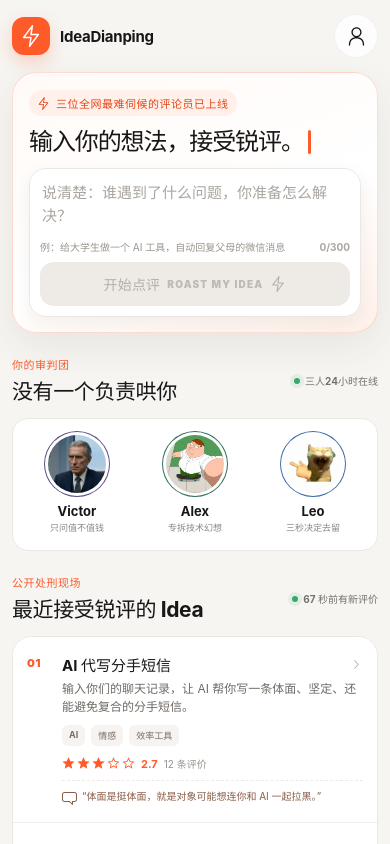
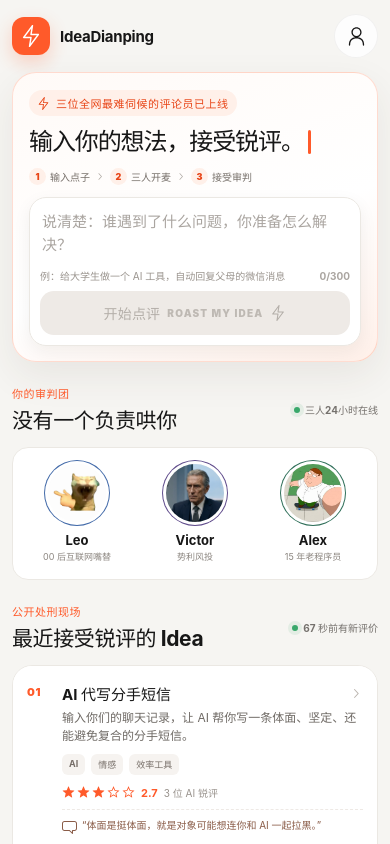
Before and after one commit to DouvidGit/IdeaDianping, a React (Vite) app: page / in a window 390 px wide. Built offline with nearby package versions, Linux system fonts and the light colour scheme.

Commit message:
Improve Issue 7 frontend experience

```diff
--- a/src/Prototype.tsx
+++ b/src/Prototype.tsx
@@ -62,7 +62,7 @@ type StoredIdea = Idea & {
 
 const IDEA_STORAGE_KEY = "ideadianping:ideas:v1";
 const STORAGE_EVENT = "ideadianping:ideas-changed";
-const personaIds: PersonaId[] = ["vc", "engineer", "genz"];
+const personaIds: PersonaId[] = ["genz", "vc", "engineer"];
 
 const heroTitles = [
   "Any IDEAs?",
@@ -72,10 +72,20 @@ const heroTitles = [
 ] as const;
 
 const personaShortIntro: Record<PersonaId, string> = {
-  vc: "只问值不值钱",
-  engineer: "专拆技术幻想",
-  genz: "三秒决定去留",
-};
+  vc: "势利风投",
+  engineer: "15 年老程序员",
+  genz: "00 后互联网嘴替",
+};
+
+const roastSteps = ["输入点子", "三人开麦", "接受审判"] as const;
+
+function getRoastStamp(average: number) {
+  if (average >= 4.5) return "夯爆了";
+  if (average >= 3.5) return "顶级";
+  if (average >= 2.5) return "人上人";
+  if (average >= 1.5) return "NPC";
+  return "拉完了";
+}
 
 const personaMeta: Record<
   PersonaId,
@@ -255,6 +265,18 @@ function upsertIdeaRecord(
   return next;
 }
 
+function deleteIdeaRecord(ideaId: string) {
+  const nextRecords = readIdeaRecords().filter(
+    (record) => record.id !== ideaId,
+  );
+
+  window.localStorage.setItem(
+    IDEA_STORAGE_KEY,
+    JSON.stringify(nextRecords),
+  );
+  window.dispatchEvent(new Event(STORAGE_EVENT));
+}
+
 function useIdeaRecords() {
   const [records, setRecords] = useState<StoredIdea[]>(() =>
     readIdeaRecords(),
@@ -775,6 +797,18 @@ function HomeScreen({ flow }: { flow: FlowControls }) {
             <i className="typewriter-cursor" aria-hidden="true" />
           </h1>
 
+          <ol className="roast-steps" aria-label="使用步骤">
+            {roastSteps.map((step, index) => (
+              <li key={step}>
+                <i>{index + 1}</i>
+                <span>{step}</span>
+                {index < roastSteps.length - 1 ? (
+                  <ChevronRightIcon aria-hidden="true" />
+                ) : null}
+              </li>
+            ))}
+          </ol>
+
           <div
             className={`idea-composer ${
               error ? "has-error" : ""
@@ -913,9 +947,7 @@ function HomeScreen({ flow }: { flow: FlowControls }) {
                         compact
                       />
                       <b>{rating.toFixed(1)}</b>
-                      <small>
-                        {12 + index * 7} 条评价
-                      </small>
+                      <small>3 位 AI 锐评</small>
                     </span>
 
                     <span className="featured-roast">
@@ -960,6 +992,8 @@ function ProfileScreen({ flow }: { flow: FlowControls }) {
   const records = useIdeaRecords();
   const [filter, setFilter] =
     useState<ProfileFilter>("all");
+  const [pendingDelete, setPendingDelete] =
+    useState<StoredIdea | null>(null);
 
   const visible = records.filter(
     (record) =>
@@ -982,6 +1016,12 @@ function ProfileScreen({ flow }: { flow: FlowControls }) {
       (idea.reviews?.length || 0) < 3;
 
     flow.push(createDetailScreen(idea, needsReviews));
+  };
+
+  const confirmDelete = () => {
+    if (!pendingDelete) return;
+    deleteIdeaRecord(pendingDelete.id);
+    setPendingDelete(null);
   };
 
   return (
@@ -1038,10 +1078,13 @@ function ProfileScreen({ flow }: { flow: FlowControls }) {
                 : 0;
 
               return (
+                <article
+                  className="profile-card-shell"
+                  key={idea.id}
+                >
                   <button
                     className="profile-card"
                     type="button"
-                  key={idea.id}
                     onClick={() => openRecord(idea)}
                   >
                     <span
@@ -1074,6 +1117,18 @@ function ProfileScreen({ flow }: { flow: FlowControls }) {
                       </time>
                     </span>
                   </button>
+
+                  {filter === "trashed" ? (
+                    <button
+                      className="permanent-delete-button"
+                      type="button"
+                      onClick={() => setPendingDelete(idea)}
+                      aria-label={`永久删除 ${idea.name}`}
+                    >
+                      <TrashIcon /> 永久删除
+                    </button>
+                  ) : null}
+                </article>
               );
             })}
           </div>
@@ -1094,6 +1149,38 @@ function ProfileScreen({ flow }: { flow: FlowControls }) {
             </p>
           </div>
         )}
+
+        <BottomSheet
+          open={Boolean(pendingDelete)}
+          onOpenChange={(open) => {
+            if (!open) setPendingDelete(null);
+          }}
+          snap={0.36}
+          title="永久删除这个 Idea？"
+          description="删除后无法恢复，也不会再出现在本机档案中。"
+        >
+          <div className="delete-confirmation">
+            <span className="delete-confirmation-icon">
+              <TrashIcon />
+            </span>
+            <strong>{pendingDelete?.name}</strong>
+            <p>这次不是丢进垃圾桶，而是彻底删除。</p>
+            <div>
+              <button
+                type="button"
+                onClick={() => setPendingDelete(null)}
+              >
+                取消
+              </button>
+              <button
+                type="button"
+                onClick={confirmDelete}
+              >
+                确认永久删除
+              </button>
+            </div>
+          </div>
+        </BottomSheet>
       </main>
     </MobileScroll>
   );
@@ -1391,14 +1478,32 @@ function ReviewCard({
 
 function SummaryCard({
   summary,
+  average,
+  reviewsComplete,
 }: {
   summary: Summary;
+  average: number;
+  reviewsComplete: boolean;
 }) {
+  const roastStamp = reviewsComplete
+    ? getRoastStamp(average)
+    : null;
+
   return (
     <section
       className={`summary-card verdict-${summary.verdict.toLowerCase()}`}
       data-testid="summary-card"
     >
+      {roastStamp ? (
+        <strong
+          className="roast-stamp-hero"
+          data-testid="roast-stamp"
+          data-average={average.toFixed(1)}
+        >
+          {roastStamp}
+        </strong>
+      ) : null}
+
       <div className="summary-topline">
         <span>
           <MagicWandIcon /> 最终审判
@@ -1418,7 +1523,7 @@ function SummaryCard({
       </div>
 
       <div className="test-brief">
-        <span>48 小时真人验证任务</span>
+        <span>下一步行动</span>
         <p>{summary.test48h}</p>
       </div>
     </section>
@@ -1718,7 +1823,13 @@ function IdeaDetail({
             </button>
           ) : (
             <>
-              <SummaryCard summary={summary} />
+              <SummaryCard
+                summary={summary}
+                average={average}
+                reviewsComplete={
+                  reviews.length === personaIds.length
+                }
+              />
               <ActionFooter idea={idea} />
             </>
           )}
--- a/src/prototype.css
+++ b/src/prototype.css
@@ -149,6 +149,45 @@ button {
 .hero-kicker svg {
   width: 13px;
   height: 13px;
+}
+
+.roast-steps {
+  display: flex;
+  align-items: center;
+  gap: 5px;
+  margin: 0 0 12px;
+  padding: 0;
+  color: #756e68;
+  list-style: none;
+}
+
+.roast-steps li {
+  display: flex;
+  min-width: 0;
+  align-items: center;
+  gap: 4px;
+  font-size: 10px;
+  font-weight: 750;
+  white-space: nowrap;
+}
+
+.roast-steps li > i {
+  display: grid;
+  width: 17px;
+  height: 17px;
+  place-items: center;
+  border-radius: 50%;
+  color: var(--brand-deep);
+  background: var(--brand-soft);
+  font-size: 9px;
+  font-style: normal;
+  font-weight: 900;
+}
+
+.roast-steps svg {
+  width: 11px;
+  height: 11px;
+  color: #b2aca6;
 }
 
 .roast-hero h1 {
@@ -586,16 +625,23 @@ button {
   gap: 10px;
 }
 
+.profile-card-shell {
+  overflow: hidden;
+  border: 1px solid var(--line);
+  border-radius: 17px;
+  background: white;
+  box-shadow: 0 5px 16px rgba(50, 40, 34, 0.04);
+}
+
 .profile-card {
   display: block;
   width: 100%;
   padding: 15px;
   text-align: left;
-  border: 1px solid var(--line);
-  border-radius: 17px;
+  border: 0;
+  border-radius: 0;
   color: var(--ink);
-  background: white;
-  box-shadow: 0 5px 16px rgba(50, 40, 34, 0.04);
+  background: transparent;
 }
 
 .profile-card > strong,
@@ -649,6 +695,88 @@ button {
 
 .profile-card-meta i {
   font-style: normal;
+}
+
+.permanent-delete-button {
+  display: flex;
+  min-height: 38px;
+  align-items: center;
+  justify-content: center;
+  gap: 6px;
+  margin: 0 15px 14px;
+  padding: 0 14px;
+  border: 1px solid #efcfcc;
+  border-radius: 10px;
+  color: var(--danger);
+  background: #fff8f7;
+  font-size: 11px;
+  font-weight: 850;
+}
+
+.permanent-delete-button svg {
+  width: 15px;
+  height: 15px;
+}
+
+.delete-confirmation {
+  display: flex;
+  flex-direction: column;
+  align-items: center;
+  padding: 4px 18px 14px;
+  text-align: center;
+}
+
+.delete-confirmation-icon {
+  display: grid;
+  width: 54px;
+  height: 54px;
+  place-items: center;
+  border-radius: 18px;
+  color: white;
+  background: var(--danger);
+}
+
+.delete-confirmation-icon svg {
+  width: 24px;
+  height: 24px;
+}
+
+.delete-confirmation > strong {
+  max-width: 100%;
+  overflow: hidden;
+  margin-top: 12px;
+  font-size: 15px;
+  text-overflow: ellipsis;
+  white-space: nowrap;
+}
+
+.delete-confirmation > p {
+  margin: 6px 0 15px;
+  color: #77706a;
+  font-size: 12px;
+}
+
+.delete-confirmation > div {
+  display: grid;
+  width: 100%;
+  grid-template-columns: 1fr 1.35fr;
+  gap: 8px;
+}
+
+.delete-confirmation button {
+  min-height: 44px;
+  border: 1px solid #ddd8d3;
+  border-radius: 12px;
+  color: #4b4541;
+  background: white;
+  font-size: 12px;
+  font-weight: 800;
+}
+
+.delete-confirmation button:last-child {
+  border-color: var(--danger);
+  color: white;
+  background: var(--danger);
 }
 
 .profile-empty {
@@ -1031,6 +1159,15 @@ button {
   justify-content: space-between;
 }
 
+.roast-stamp-hero {
+  display: block;
+  margin-bottom: 13px;
+  color: #ffb99e;
+  font-size: clamp(30px, 9vw, 42px);
+  line-height: 1;
+  letter-spacing: -1.5px;
+}
+
 .summary-topline > span {
   display: flex;
   align-items: center;
```
Lines whose indentation alone changed are shown as unchanged.
